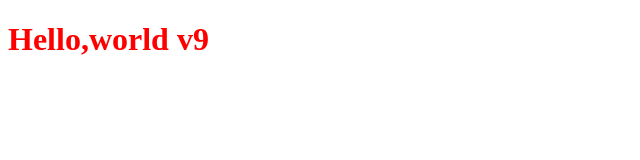
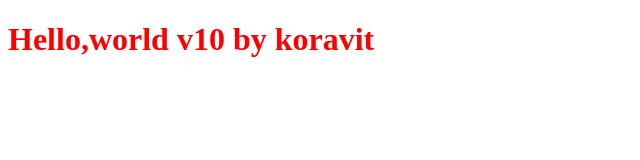
Before and after one commit to koravit07/learn-git, a plain HTML site: page index.html in a window 1280 px wide. Shown: the whole page, without its empty margins (0-640 px from the left). Drawn offline with Linux system fonts and the light colour scheme.

Commit message:
v10 by koravit

```diff
--- a/index.html
+++ b/index.html
@@ -7,6 +7,6 @@
     <title>Document</title>
 </head>
 <body>
-    <h1 class= "title">Hello,world v9</h1>
+    <h1 class= "title">Hello,world v10 by koravit</h1>
 </body>
 </html>
```
